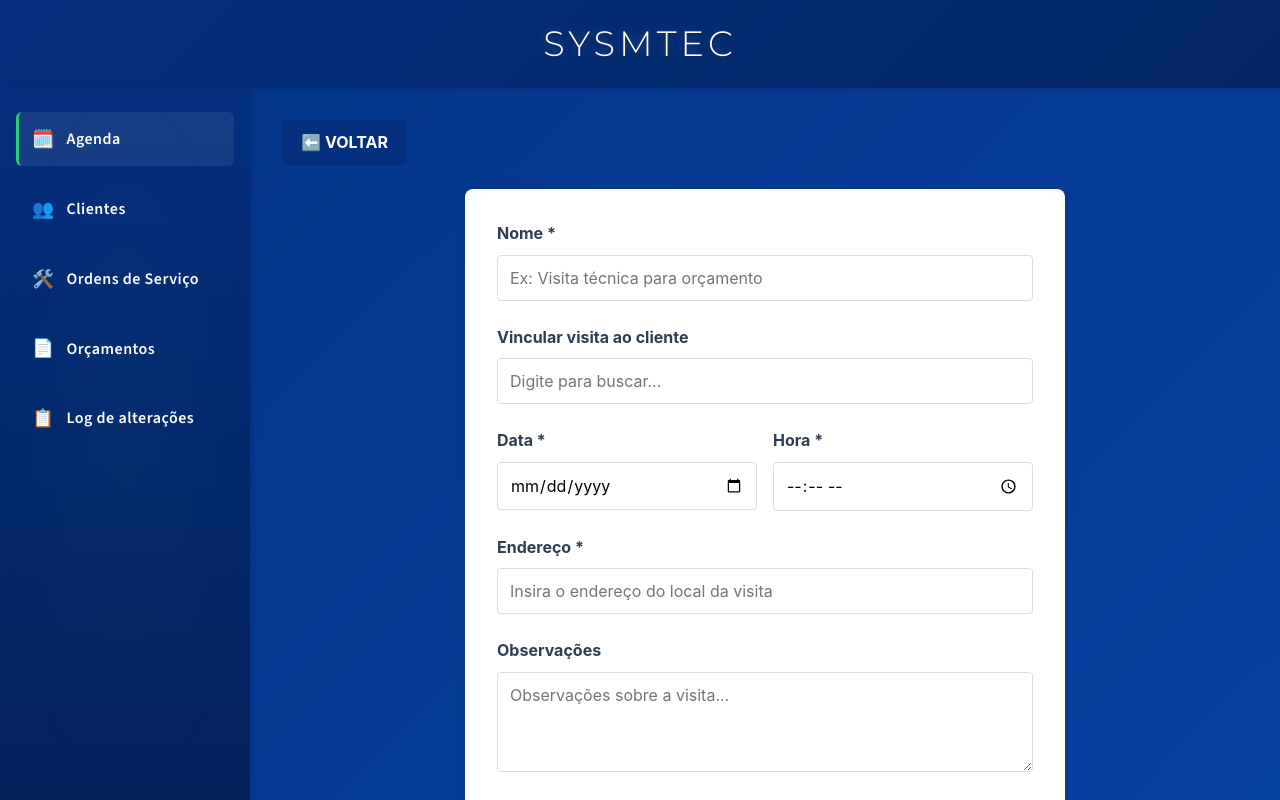
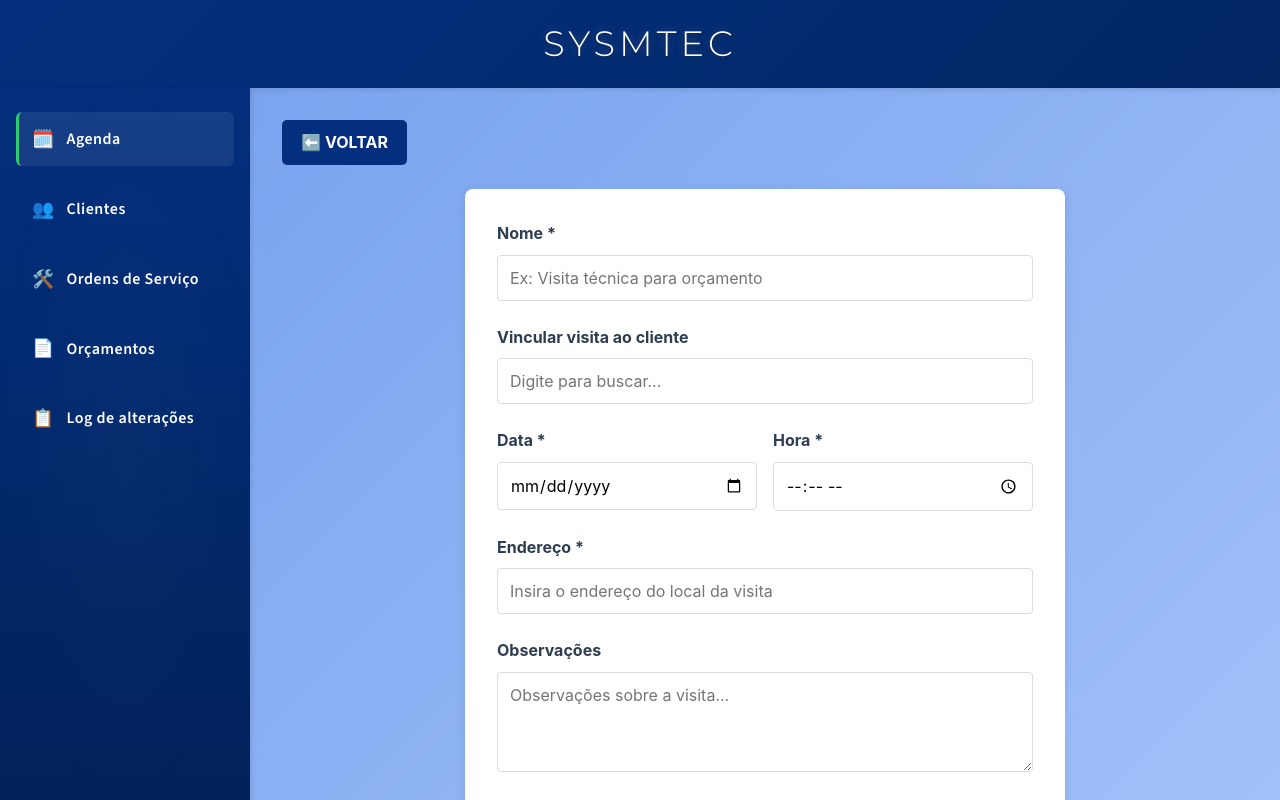
Before and after one commit to mateuseuz/sysmtec2.0, a React (Create React App) app in the folder frontend/: page /agenda/novo in a window 1280 px wide. Built offline with nearby package versions, Linux system fonts and the light colour scheme.

Commit message:
background

```diff
--- a/frontend/src/styles/Clientes.css
+++ b/frontend/src/styles/Clientes.css
@@ -7,7 +7,8 @@
   --accent-color: #92969d;
   --danger-color: #e74c3c;
   --warning-color: #ffc107;
-  --light-bg: #82abf7;
+  --light-bg: hsl(220, 100%, 83%);
+  --gradient-bg: #6594ea;
   --text-dark: #2c3e50;
   --text-light: #7f8c8d;
   --white: #ffffff;
@@ -28,7 +29,7 @@ body {
   font-family: -apple-system, BlinkMacSystemFont, 'Segoe UI', Roboto, 'Helvetica Neue', Arial, sans-serif;
   line-height: 1.6;
   color: var(--text-dark);
-  background: linear-gradient(135deg, var(--light-bg), var(--primary-color), #0a4ab3);
+  background: linear-gradient(135deg, var(--light-bg), var(--gradient-bg), #bed6ff);
   background-size: 400% 400%;
   animation: gradientAnimation 15s ease infinite;
 }
```
Also changed, not shown: 1 other file (tests, documents, lock files or other folders).
